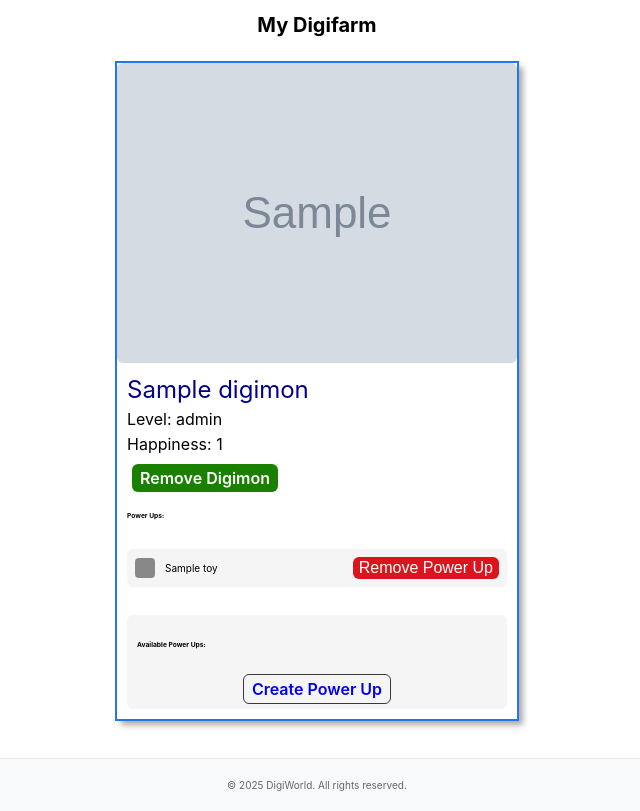
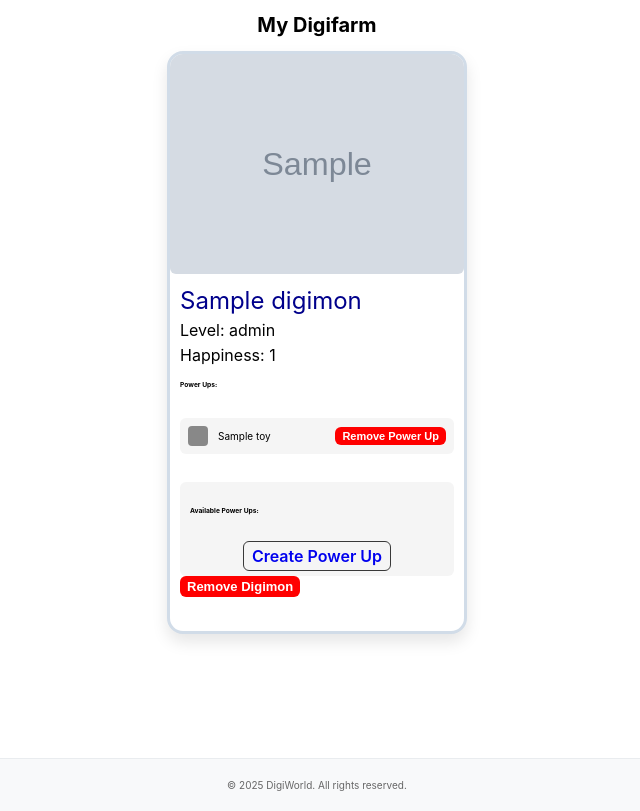
Before and after one commit to Tanisha-png/digiworld, a Django app: page /user/1/digifarm/ in a window 1280 px wide. Shown: the part 55-866 px from the top of the page, without its empty margins (323-963 px from the left). Run offline with Django 5.2, Linux system fonts and the light colour scheme; a user stored in the database is signed in; tables that the repository leaves empty hold one stand-in row (values such as "Sample post"); grey boxes marked "Sample" are stand-in pictures.

Commit message:
digifarm new css

```diff
--- a/main_app/static/css/digimon/digifarm.css
+++ b/main_app/static/css/digimon/digifarm.css
@@ -2,13 +2,15 @@
   display: flex;
   justify-content: center;
   flex-wrap: wrap;
+  gap: 20px; /* Extra spacing between cards */
+
 }
 
 h1 {
   text-align: center;
 }
 
-.card {
+/* .card {
   width: auto;
   margin: 10px;
   border: var(--borders);
@@ -17,6 +19,17 @@ h1 {
   transform: translate3d(0,0,0);
   -webkit-transform: translate3d(0,0,0);
   z-index: 1;
+} */
+
+.card {
+  width: 300px; /* Slightly bigger width */
+  background: #ffffff;
+  border-radius: 16px;
+  border: solid rgb(209, 220, 232);
+  box-shadow: 0 8px 16px rgba(0, 0, 0, 0.1);
+  overflow: hidden;
+  transition: transform 0.3s ease, box-shadow 0.3s ease;
+  padding-bottom: 24px; /* More inner spacing */
 }
 
 .card-image {
@@ -111,6 +124,7 @@ h1 {
   background-color: var(--submit);
   color: white;
   border: none;
+  font-size: 10px;
 }
 
 .btn-small.red {
@@ -120,6 +134,39 @@ h1 {
   font-size: var(--font-reg);
   padding: 2px 6px;
   border-radius: var(--card-border-radius);
+}
+
+.btn-edit {
+  background-color: orange;
+  color: white;
+  border: none;
+  font-size: 11px;
+  padding: 3px 7px;
+  border-radius: var(--card-border-radius);
+  font-weight: bold;
+  cursor: pointer;
+}
+
+.btn-remove {
+  background-color: red;
+  color: white;
+  border: none;
+  font-size: 13px;
+  padding: 3px 7px;
+  border-radius: var(--card-border-radius);
+  font-weight: bold;
+  cursor: pointer;
+}
+
+.btn-remove-power {
+  background-color: red;
+  color: white;
+  border: none;
+  font-size: 11px;
+  padding: 3px 7px;
+  border-radius: var(--card-border-radius);
+  font-weight: bold;
+  cursor: pointer;
 }
 
 .collection {
--- a/main_app/static/css/digimon/digimon-index.css
+++ b/main_app/static/css/digimon/digimon-index.css
@@ -37,6 +37,7 @@ h1 {
   width: 250px; /* Slightly bigger width */
   background: #ffffff;
   border-radius: 16px;
+  border: solid rgb(209, 220, 232);
   box-shadow: 0 8px 16px rgba(0, 0, 0, 0.1);
   overflow: hidden;
   transition: transform 0.3s ease, box-shadow 0.3s ease;
--- a/main_app/templates/digimon/digifarm.html
+++ b/main_app/templates/digimon/digifarm.html
@@ -29,12 +29,7 @@
         <p>Happiness: {{ digimon.happiness }}</p>
         {% endif %}
 
-        {% if request.user == user %}
-        <form action="{% url 'remove-digimon' user.id digimon.id %}" method="post" class="subsection-content">
-          {% csrf_token %}
-          <button type="submit" class="btn submit">Remove Digimon</button>
-        </form>
-        {% endif %}
+
 
         <div class="toys-section">
           <h6>Power Ups:</h6>
@@ -48,7 +43,7 @@
                     {% if request.user == user %}
                     <form action="{% url 'remove-toy' digimon.id toy.id %}" method="post" class="inline-form">
                       {% csrf_token %}
-                      <button type="submit" class="btn-small red">Remove Power Up</button>
+                      <button type="submit" class="btn-remove-power">Remove Power Up</button>
                     </form>
                     {% endif %}
                   </div>
@@ -72,6 +67,8 @@
                       {% csrf_token %}
                       <button type="submit" class="btn submit">Give Power Up</button>
                     </form>
+                    <a href="{% url 'toy-detail' toy.id %}"><button type="" class="btn-edit">Edit Power Up</button></a>
+
                   </div>
                 {% endif %}
               {% endfor %}
@@ -79,9 +76,18 @@
             <div class="create-toy-btn">
               <a href="{% url 'toy-create' %}" class="btn">Create Power Up</a>
             </div>
+
+
           </div>
           {% endif %}
+
         </div>
+        {% if request.user == user %}
+        <form action="{% url 'remove-digimon' user.id digimon.id %}" method="post" class="subsection-content">
+          {% csrf_token %}
+          <button type="submit" class="btn-remove">Remove Digimon</button>
+        </form>
+        {% endif %}
       </div>
     </div>
   </div>
```
